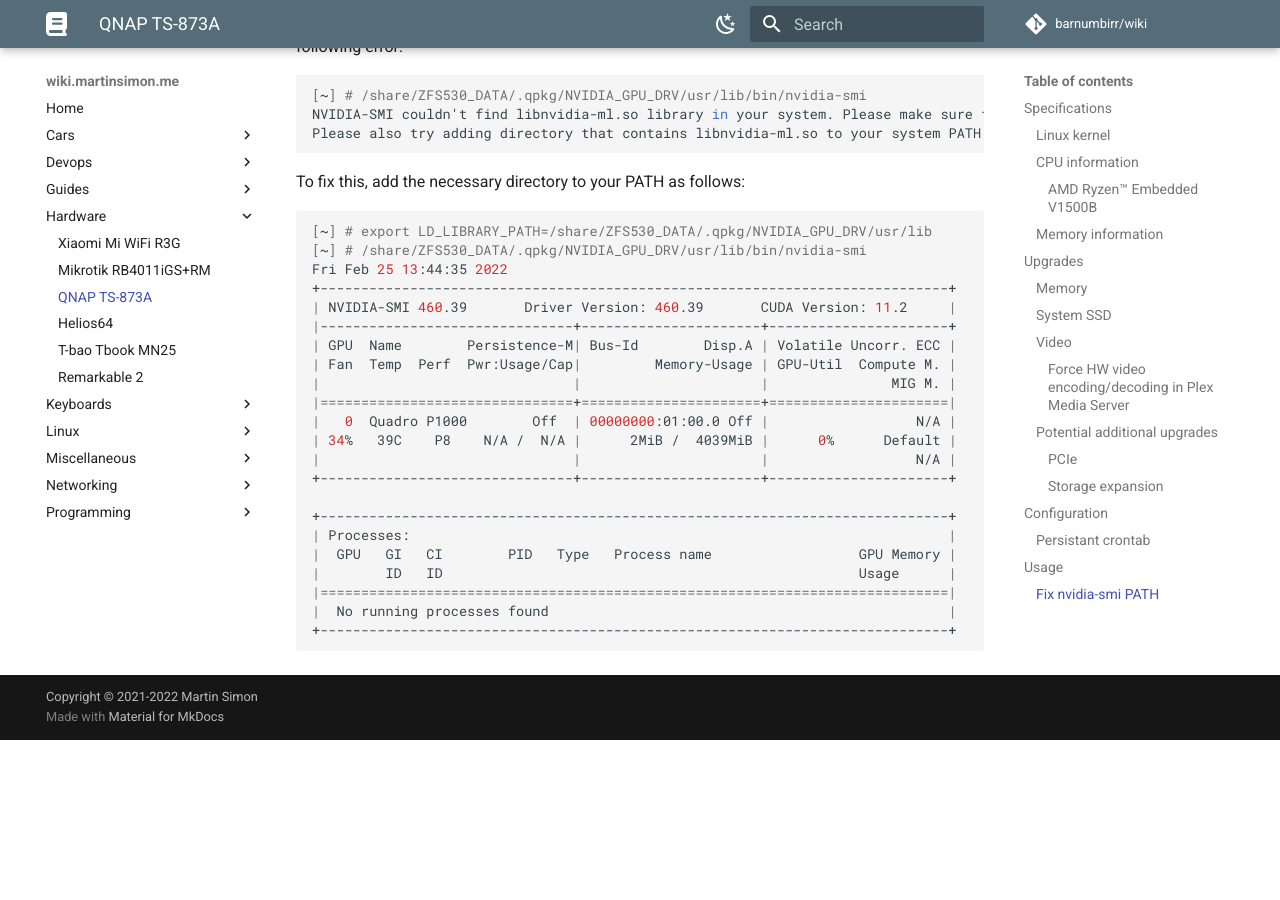
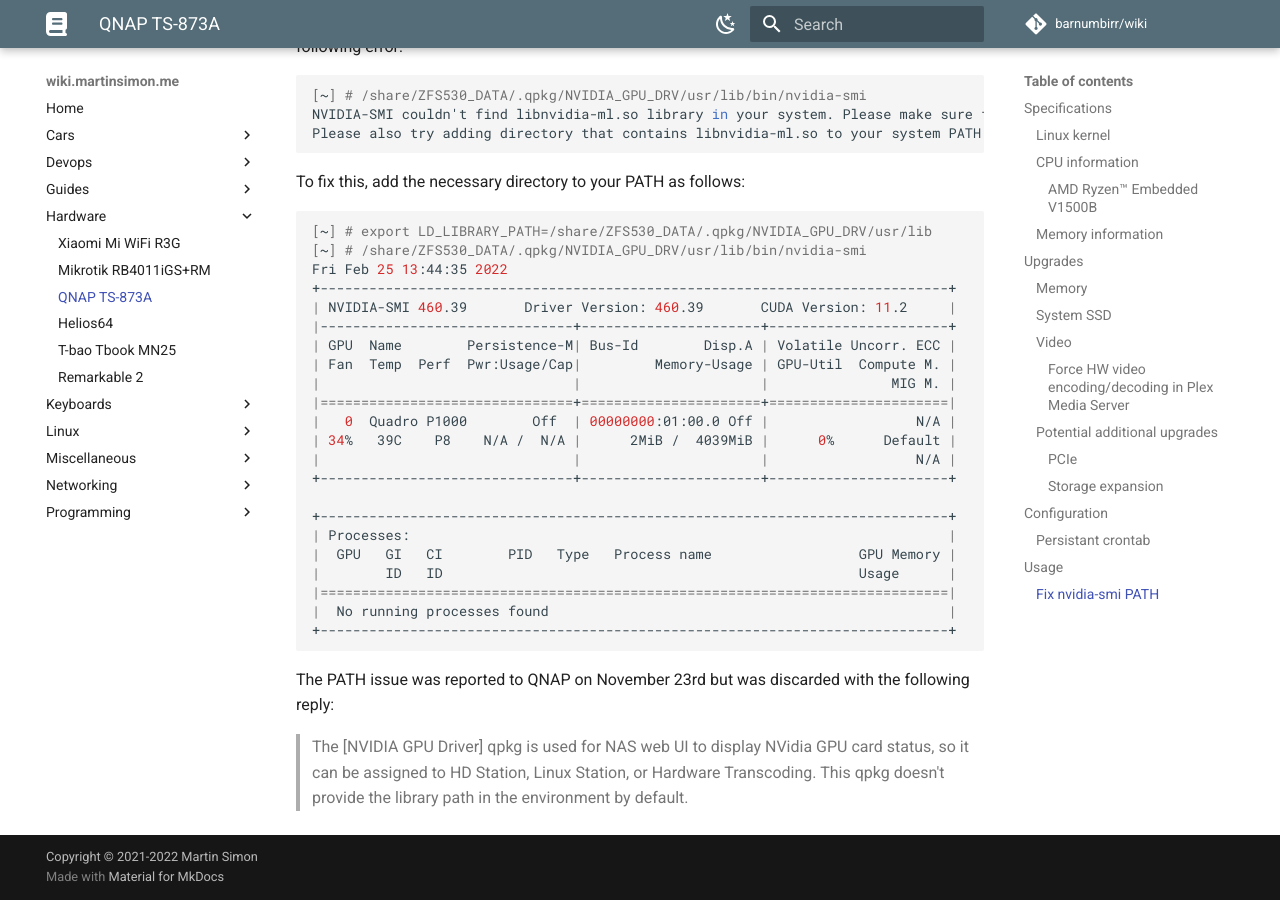
Before and after one commit to barnumbirr/wiki, an MkDocs documentation site: the page built from docs/hardware/TS873A.md, in a window 1280 px wide and 900 px high, scrolled down 4146 px. Built offline with MkDocs 1.6.1 and Material for MkDocs 9.7.7, drawn with Linux system fonts in a browser that asks for light colours; comment, search, counter and statistics services are not loaded; before the commit the page ends 4886 px from its top, so only the background shows below that.

Commit message:
QNAP reply for nvidia-smi PATH issue

````diff
--- a/docs/hardware/TS873A.md
+++ b/docs/hardware/TS873A.md
@@ -567,3 +567,11 @@
 |  No running processes found                                                 |
 +-----------------------------------------------------------------------------+
 ```
+
+The PATH issue was reported to QNAP on November 23rd but was discarded with the
+following reply:
+
+> The [NVIDIA GPU Driver] qpkg is used for NAS web UI to display NVidia GPU card
+status, so it can be assigned to HD Station, Linux Station, or Hardware
+Transcoding. This qpkg doesn't provide the library path in the environment by
+default.
````
